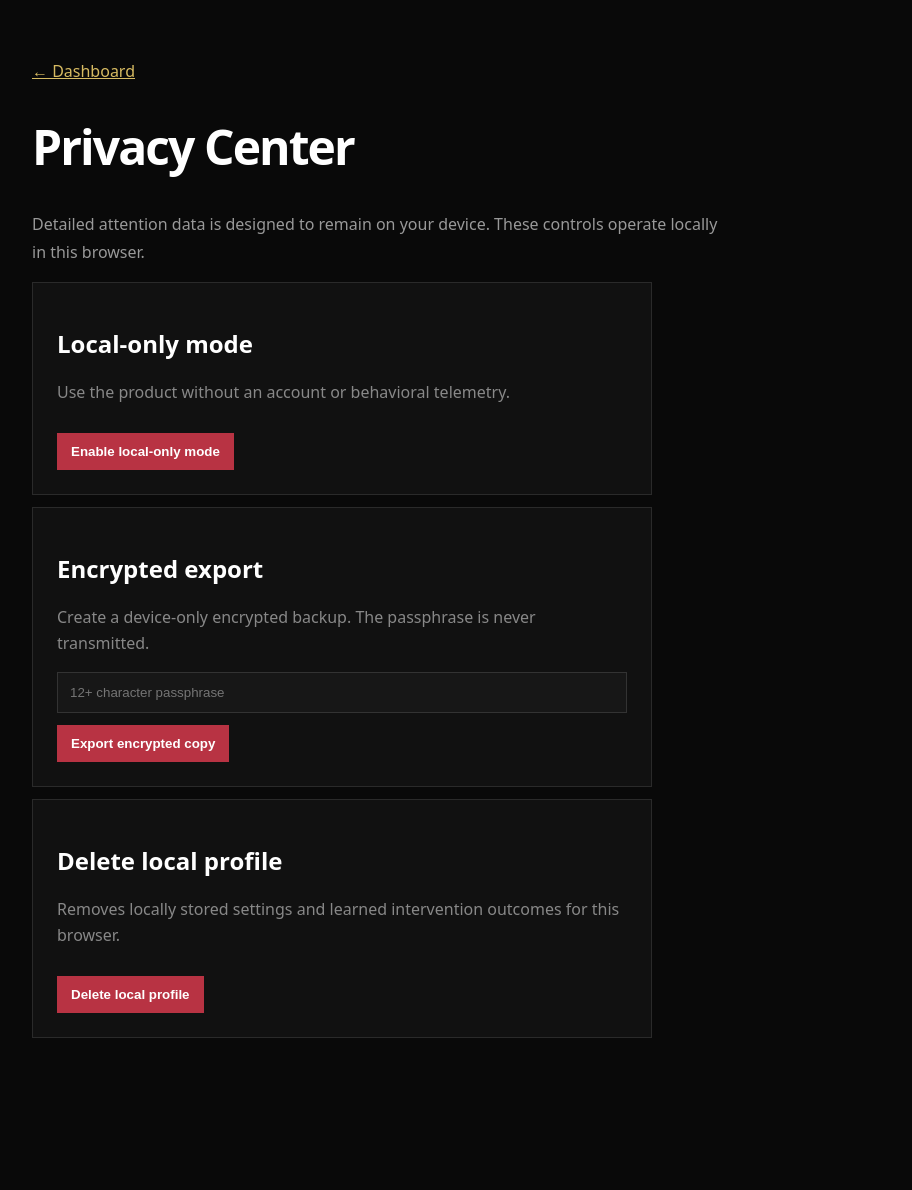
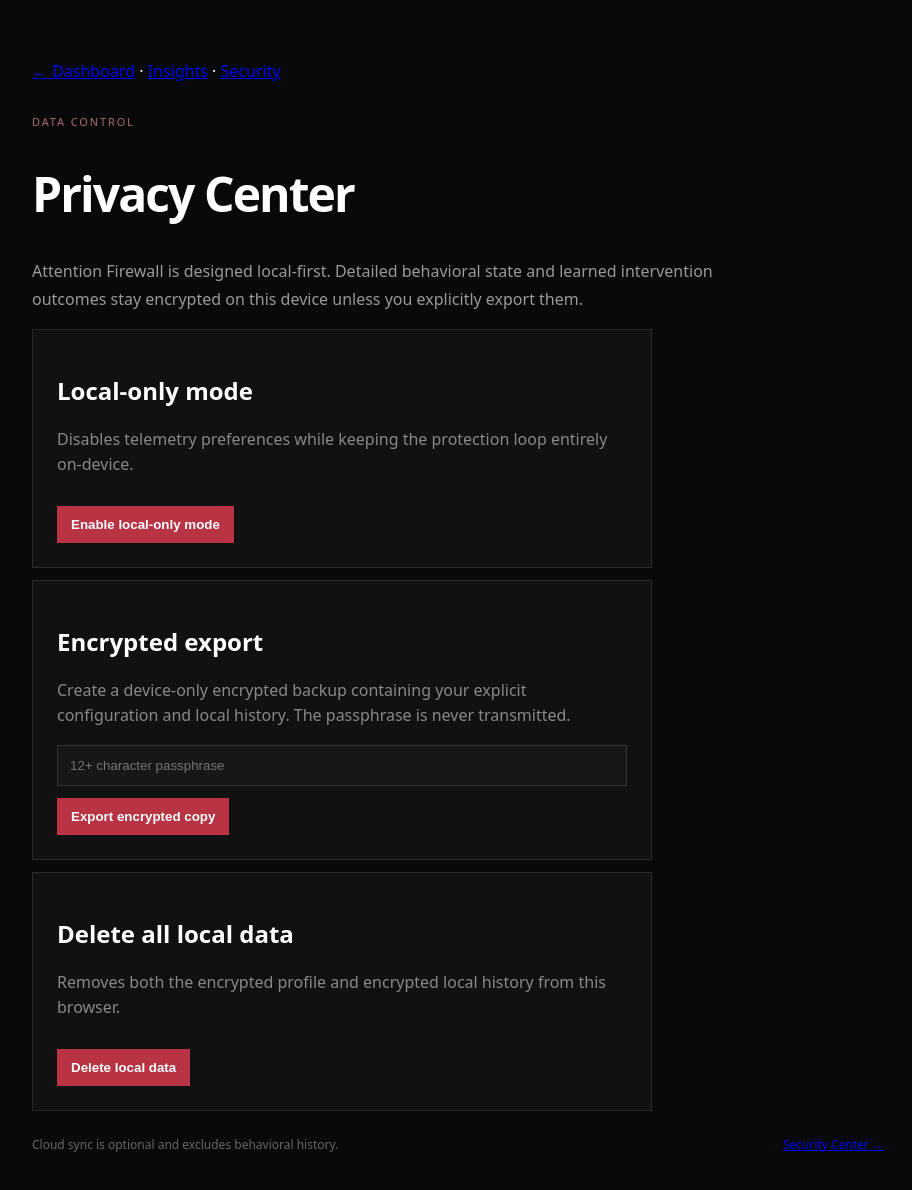
Before and after one commit to Nar-Lod/attention-firewall, a Next.js app in the folder apps/web/: page /privacy in a window 1280 px wide. Shown: the top 1190 px of the page, without its empty margins (182-1094 px from the left). Before the commit the page ends 1098 px from the top, so only its background shows below. Built offline with nearby package versions, Linux system fonts and the light colour scheme.

Commit message:
fix: align privacy controls with encrypted local stores

```diff
--- a/apps/web/app/privacy/page.tsx
+++ b/apps/web/app/privacy/page.tsx
@@ -3,42 +3,49 @@
 import {useMemo,useState} from "react";
 import {EncryptedIndexedDbStore} from "@attention-firewall/secure-browser-store";
 import {encryptJson} from "@attention-firewall/security-core";
+import {buildSyncableSettings} from "@attention-firewall/sync-vault";
 
-interface LocalProfile{
+type LocalProfile={
  version:1;
  intent?:unknown;
  rules:unknown[];
+ commitments:unknown[];
  interventionProfile:unknown;
  privacy:{telemetryOptIn:boolean;researchOptIn:boolean};
-}
+};
 
 export default function PrivacyPage(){
  const [message,setMessage]=useState("");
  const [passphrase,setPassphrase]=useState("");
- const store=useMemo(()=>new EncryptedIndexedDbStore<LocalProfile>(),[]);
+ const profileStore=useMemo(()=>new EncryptedIndexedDbStore<LocalProfile>("profile-v2","attention-firewall-web-profile"),[]);
+ const historyStore=useMemo(()=>new EncryptedIndexedDbStore<unknown>("history-v2","attention-firewall-web-history"),[]);
 
  const clear=async()=>{
-  await store.clear();
+  await profileStore.clear();
+  await historyStore.clear();
   localStorage.removeItem("attention-firewall.profile");
-  setMessage("Local profile cleared.");
+  setMessage("All local Attention Firewall data was deleted from this browser.");
  };
 
  const localOnly=async()=>{
-  const profile:LocalProfile={
-   version:1,
-   rules:[],
-   interventionProfile:{},
+  const existing=(await profileStore.get())??{
+   version:1,rules:[],commitments:[],interventionProfile:{},
    privacy:{telemetryOptIn:false,researchOptIn:false}
   };
-  await store.set(profile);
-  setMessage("Local-only mode is enabled. No cloud telemetry is required.");
+  await profileStore.set({...existing,privacy:{telemetryOptIn:false,researchOptIn:false}});
+  setMessage("Local-only mode is enabled. No behavioral telemetry is required.");
  };
 
  const exportEncrypted=async()=>{
   try{
    if(passphrase.length<12){setMessage("Use a passphrase of at least 12 characters.");return;}
-   const profile=await store.get();
-   const blob=await encryptJson({exportedAt:new Date().toISOString(),profile},passphrase);
+   const profile=(await profileStore.get())??{
+    version:1,rules:[],commitments:[],interventionProfile:{},
+    privacy:{telemetryOptIn:false,researchOptIn:false}
+   };
+   const syncable=buildSyncableSettings(profile);
+   const localBackup=await historyStore.get();
+   const blob=await encryptJson({exportedAt:new Date().toISOString(),settings:syncable,localHistory:localBackup},passphrase);
    const file=new Blob([JSON.stringify(blob,null,2)],{type:"application/json"});
    const url=URL.createObjectURL(file);
    const link=document.createElement("a");
@@ -48,21 +55,23 @@
    link.click();
    link.remove();
    URL.revokeObjectURL(url);
-   setMessage("Encrypted export created locally.");
+   setMessage("Encrypted local export created. The passphrase never leaves this browser.");
   }catch{
    setMessage("Export failed. No data was uploaded.");
   }
  };
 
  return <main className="privacy-page">
-  <a href="/">← Dashboard</a>
+  <nav><a href="/">← Dashboard</a> · <a href="/insights">Insights</a> · <a href="/account">Security</a></nav>
+  <p className="eyebrow" style={{marginTop:32}}>DATA CONTROL</p>
   <h1>Privacy Center</h1>
-  <p className="lead">Detailed attention data is designed to remain on your device. These controls operate locally in this browser.</p>
+  <p className="lead">Attention Firewall is designed local-first. Detailed behavioral state and learned intervention outcomes stay encrypted on this device unless you explicitly export them.</p>
   <section className="privacy-grid">
-   <div className="privacy-card"><h2>Local-only mode</h2><p>Use the product without an account or behavioral telemetry.</p><button onClick={localOnly}>Enable local-only mode</button></div>
-   <div className="privacy-card"><h2>Encrypted export</h2><p>Create a device-only encrypted backup. The passphrase is never transmitted.</p><input aria-label="Export passphrase" type="password" minLength={12} value={passphrase} onChange={e=>setPassphrase(e.target.value)} placeholder="12+ character passphrase"/><button onClick={exportEncrypted}>Export encrypted copy</button></div>
-   <div className="privacy-card"><h2>Delete local profile</h2><p>Removes locally stored settings and learned intervention outcomes for this browser.</p><button onClick={clear}>Delete local profile</button></div>
+   <div className="privacy-card"><h2>Local-only mode</h2><p>Disables telemetry preferences while keeping the protection loop entirely on-device.</p><button onClick={localOnly}>Enable local-only mode</button></div>
+   <div className="privacy-card"><h2>Encrypted export</h2><p>Create a device-only encrypted backup containing your explicit configuration and local history. The passphrase is never transmitted.</p><input aria-label="Export passphrase" type="password" minLength={12} value={passphrase} onChange={e=>setPassphrase(e.target.value)} placeholder="12+ character passphrase"/><button onClick={exportEncrypted}>Export encrypted copy</button></div>
+   <div className="privacy-card"><h2>Delete all local data</h2><p>Removes both the encrypted profile and encrypted local history from this browser.</p><button onClick={clear}>Delete local data</button></div>
   </section>
   {message&&<p className="privacy-message">{message}</p>}
+  <footer><span>Cloud sync is optional and excludes behavioral history.</span><a href="/account">Security Center →</a></footer>
  </main>;
 }
```
